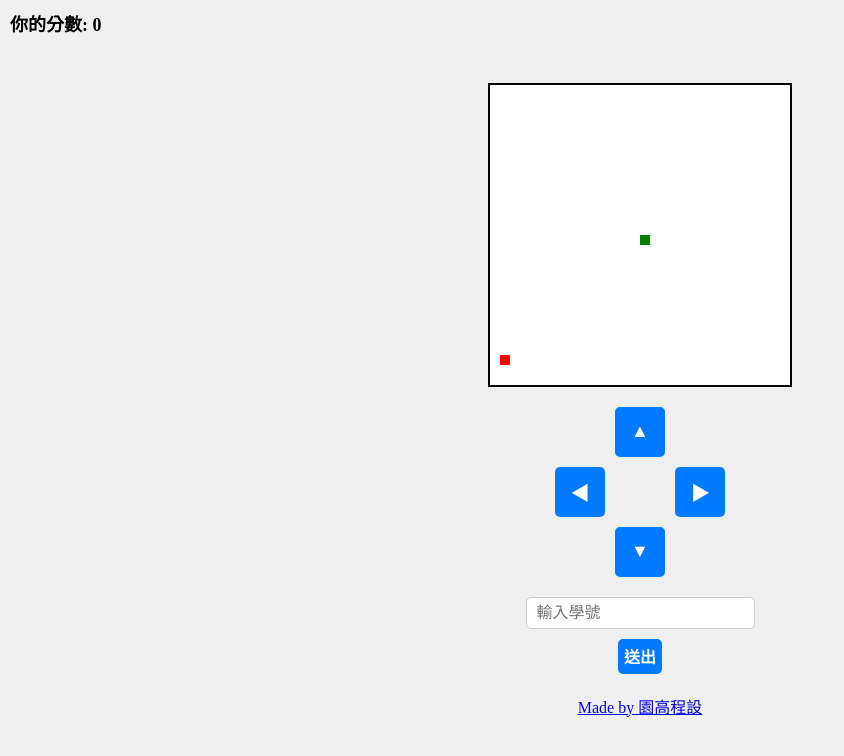
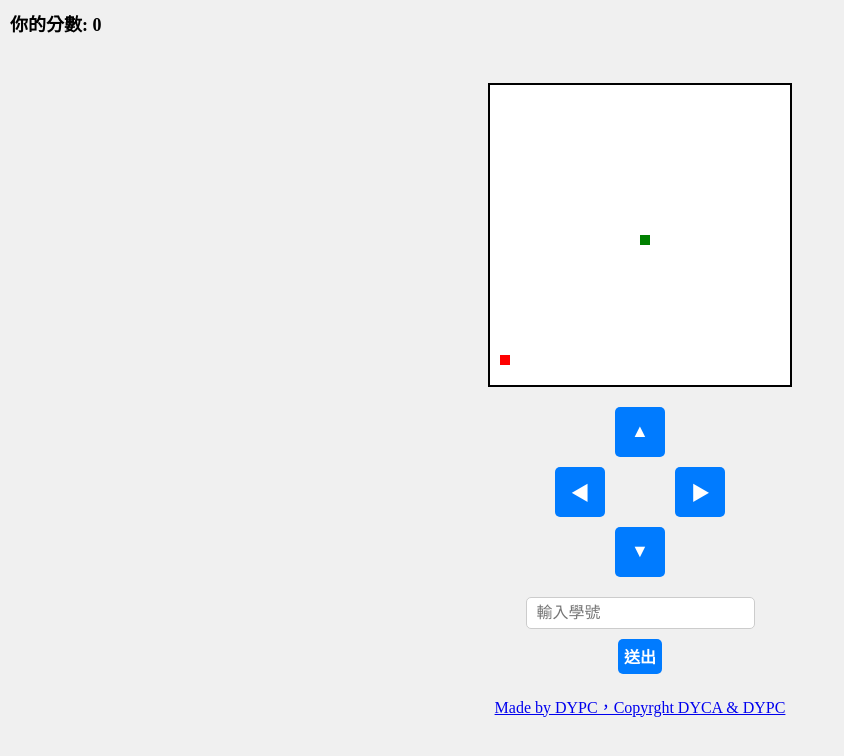
Before and after one commit to DYSHPC/game, a plain HTML site: page game.html in a window 1280 px wide. Shown: the whole page, without its empty margins (0-844 px from the left). Drawn offline with Linux system fonts and the light colour scheme.

Commit message:
edit the copyright

```diff
--- a/game.html
+++ b/game.html
@@ -231,4 +231,4 @@
     </script>
 </body>
 </html>
-<a href="https://ctf.dypc.cc" target="_blank">Made by 園高程設</a>
+<a href="https://ctf.dypc.cc" target="_blank">Made by DYPC，Copyrght DYCA & DYPC</a>
```
Also changed, not shown: index.html (+1 -1 lines).
